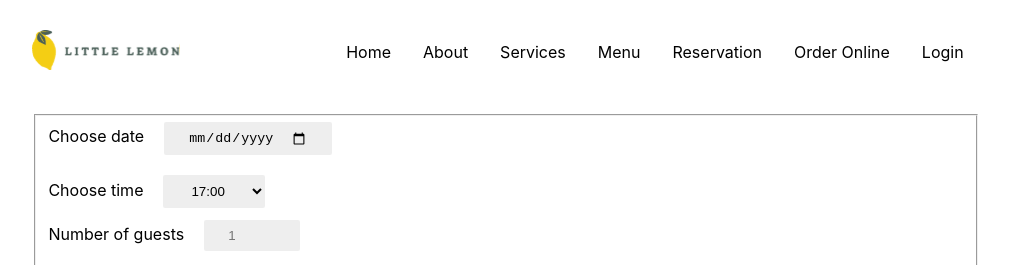
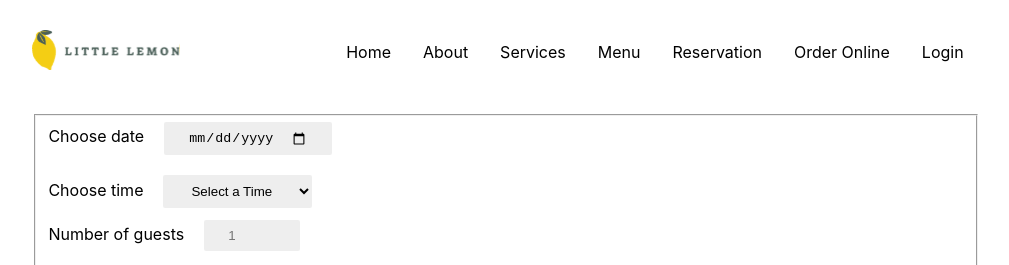
Before and after one commit to AmenaNajeeb/META_CapstoneProject_LittleLemon, a React (Create React App) app: page /booking in a window 1280 px wide. Shown: the top 265 px of the page, without its empty margins (134-1143 px from the left). Built offline with nearby package versions, Linux system fonts and the light colour scheme; a web font is replaced by a local one.

Commit message:
11_availableTimes

```diff
--- a/src/components/Booking.js
+++ b/src/components/Booking.js
@@ -3,7 +3,7 @@ import BookingForm from './BookingForm'
 
 function Booking(props) {
   return (
-    <BookingForm dispatch={props.dispatch} SubmitForm={props.SubmitForm} />
+    <BookingForm availableTimes={props.availableTimes} dispatch={props.dispatch} SubmitForm={props.SubmitForm} />
   )
 }
 
--- a/src/components/BookingForm.js
+++ b/src/components/BookingForm.js
@@ -27,12 +27,10 @@ function BookingForm(props) {
    <div>
     <label htmlFor="res-time">Choose time</label>
    <select id="res-time" value={times} onChange={(e)=>setTimes(e.target.value)}>
-      <option>17:00</option>
-      <option>18:00</option>
-      <option>19:00</option>
-      <option>20:00</option>
-      <option>21:00</option>
-      <option>22:00</option>
+      <option>Select a Time</option>
+      {
+        props.availableTimes.availableTimes.map(availableTimes=>{return <option key={availableTimes}>{availableTimes}</option>})
+      }
    </select>
    </div>
    <div>
```
